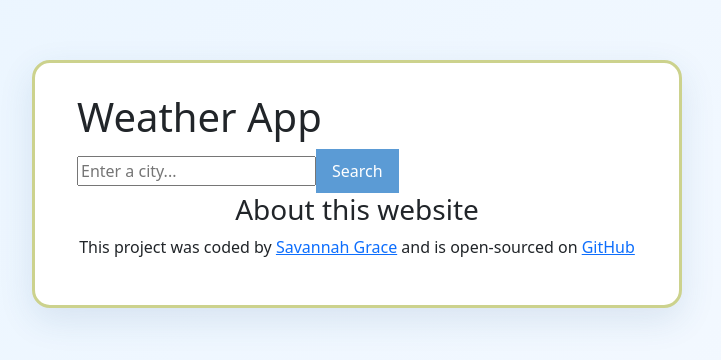
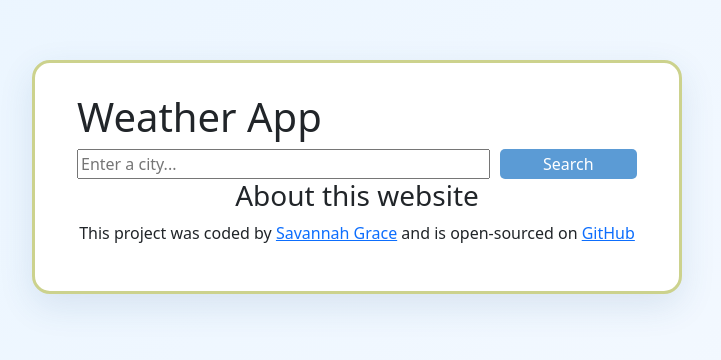
Before and after one commit to savannahgracecreates/react-vite, a React (Vite) app: page / in a window 1280 px wide. Shown: the top 360 px of the page, without its empty margins (283-1004 px from the left). Built offline with nearby package versions, Linux system fonts and the light colour scheme.

Commit message:
Aligned form and button to 75/25 percent

```diff
--- a/src/App.css
+++ b/src/App.css
@@ -11,3 +11,23 @@
   border: solid #CCD28D;
   box-shadow: 0 12px 35px rgba(38, 90, 140, 0.12);
 }
+.form-row {
+display:grid;
+grid-template-columns: 3fr 1fr;
+gap: 10px;
+width: 100%;
+}
+
+.my-form input {
+  width: 100%;
+  box-sizing:border-box;
+}
+
+.search-button {
+  width: 100%;
+  border: 5px;
+  border-radius: 5px;
+  background: #5b9bd5;
+  color: white;
+  cursor: pointer;
+}
--- a/src/App.jsx
+++ b/src/App.jsx
@@ -34,16 +34,22 @@ function App() {
   }
 
   let form = (
+    <div className='form-row'>
+      <div className='my-form'>
     <form onSubmit={handleSubmit}>
       <input type="search" placeholder="Enter a city..." onChange={updateCity} />
-      <button type="Submit">Search</button>
     </form>
+    </div>
+    <button className="search-button" type="Submit">Search</button>
+    </div>
   );
 
   if (loaded) {
     return (
       <div>
+
         {form}
+
         <h1>{city}</h1>
         <div className='row'>
           <div className='col-6'>
--- a/src/index.css
+++ b/src/index.css
@@ -1,4 +1,6 @@
-
+.footer {
+  text-align: center;
+}
 
 footer {
   border-top: 1px solid #f9f7fe;
@@ -17,19 +19,6 @@ body {
 }
 
 
-
-button {
-  border: 5px;
-  border-radius: 18px;
-  padding: 10px 16px;
-  background: #5b9bd5;
-  color: white;
-  cursor: pointer;
-}
-
 button:hover {
   background: #397fbd;
 }
-.footer {
-  text-align: center;
-}
```
